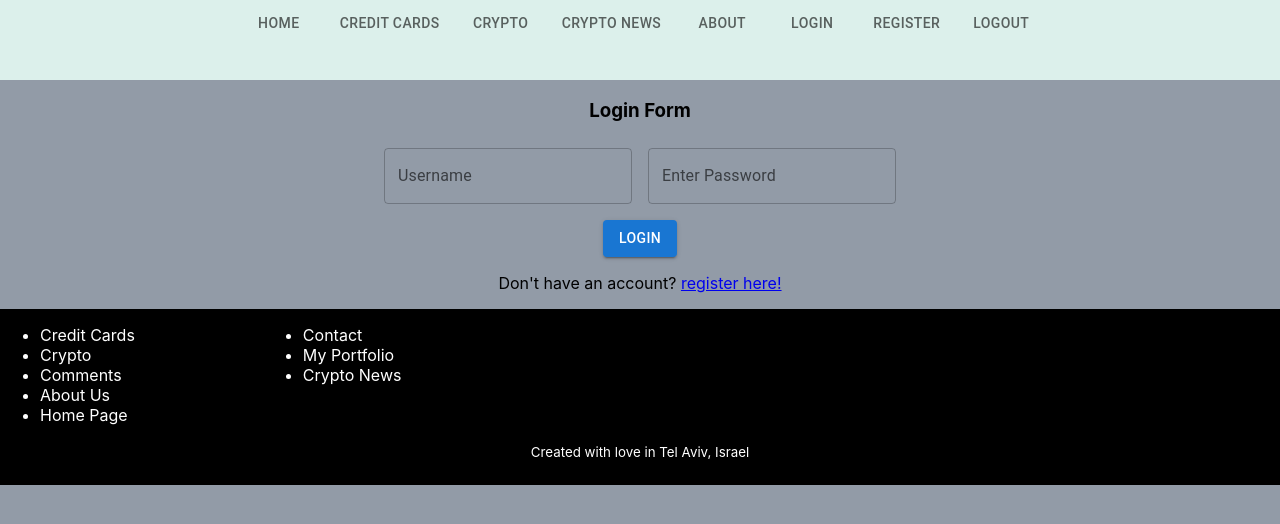
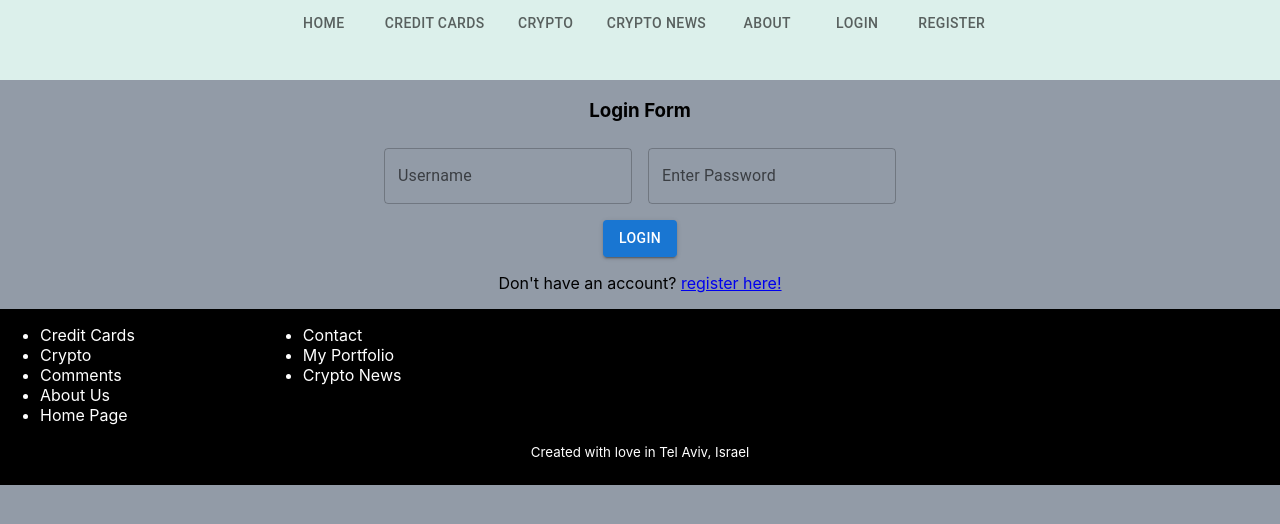
Before and after one commit to shaul613/finance-app, a React (Create React App) app in the folder client/: page /login in a window 1280 px wide. Shown: the top 524 px of the page. Built offline with nearby package versions, Linux system fonts and the light colour scheme; the HTML template or start-up script is replaced by a standard one.

Commit message:
removed logout link from navbar

```diff
--- a/client/src/components/Navbar.js
+++ b/client/src/components/Navbar.js
@@ -41,7 +41,7 @@ const Navbar = (props) => {
           {/*<Tab component={Link} to='/cryptonews' label="Crypto News (coming soon!)" />*/}
           <Tab component={Link} to='/login' label="Login" />
           <Tab component={Link} to='/register' label="Register" />
-          <Tab component={Link} to='/backend/auth/logout' label="Logout" />
+          {/*<Tab component={Link} to='/backend/auth/logout' label="Logout" />*/}
         </Tabs>
         </div>
       </Box>
```
